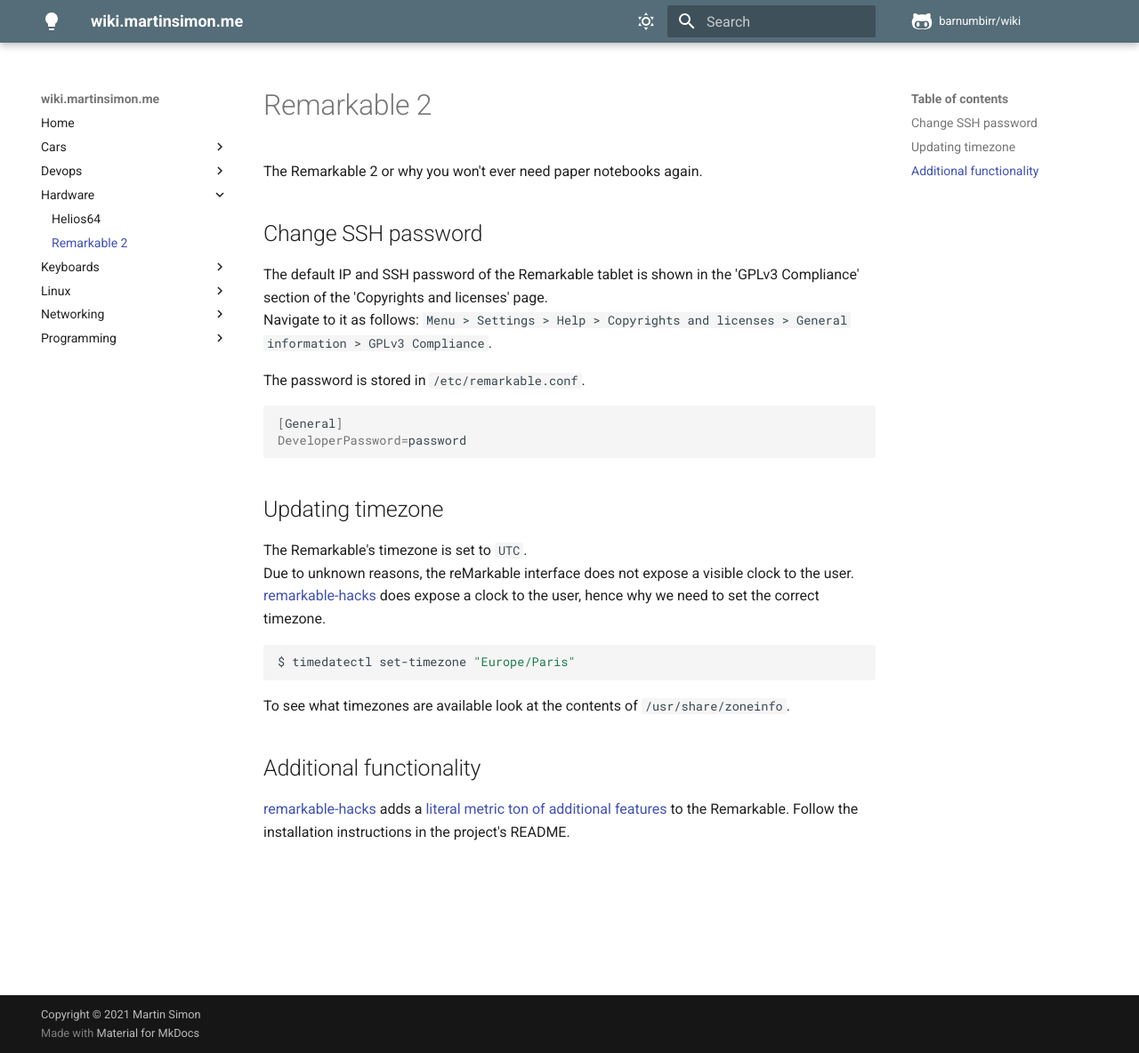
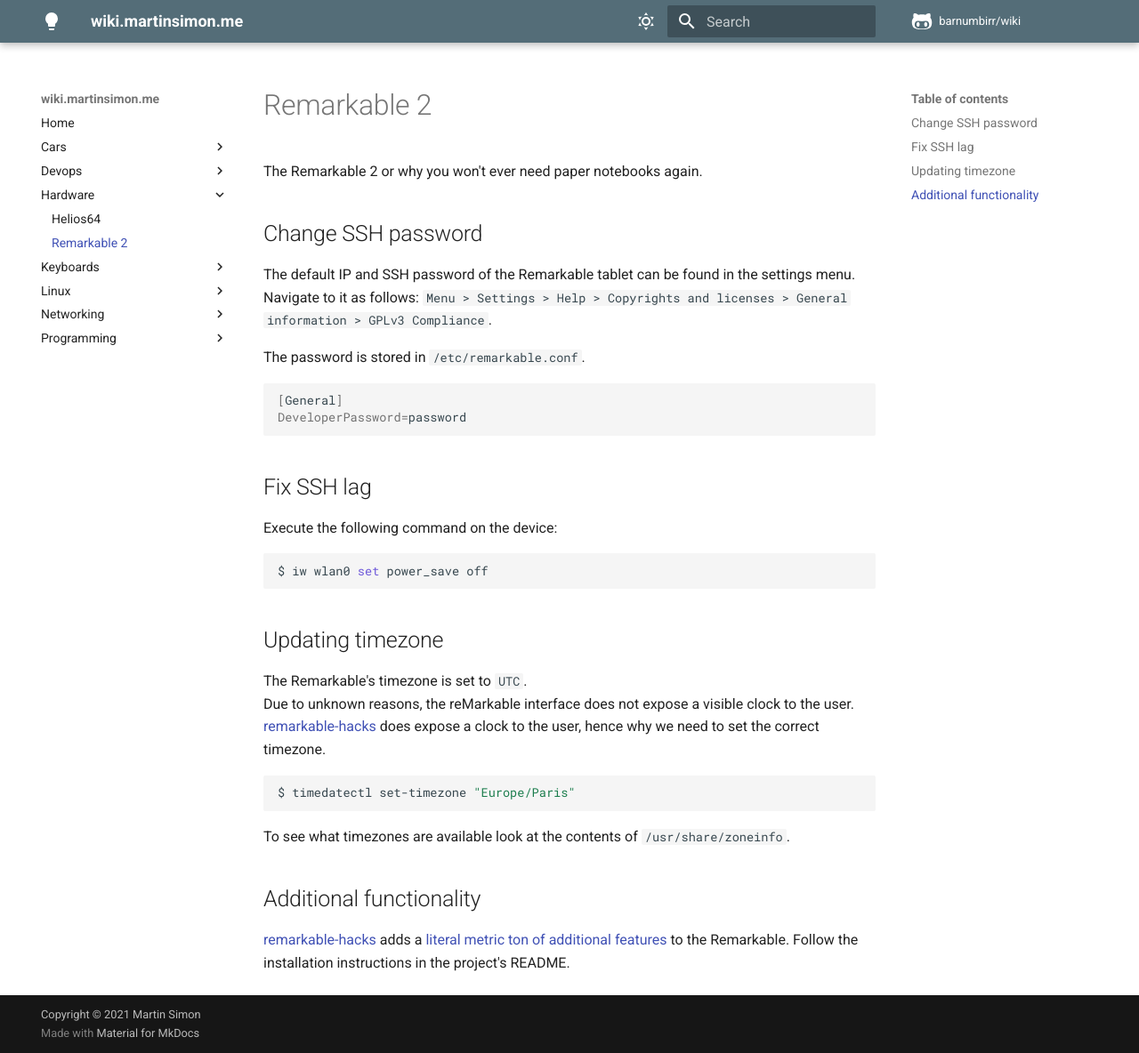
Before and after one commit to barnumbirr/wiki, an MkDocs documentation site: the page built from docs/hardware/remarkable2.md, in a window 1280 px wide and 1184 px high. Shown: the whole window at 89% size. Built offline with MkDocs 1.6.1 and Material for MkDocs 9.7.7, drawn with Linux system fonts in a browser that asks for light colours; comment, search, counter and statistics services are not loaded.

Commit message:
more Remarkable2 information

````diff
--- a/docs/hardware/remarkable2.md
+++ b/docs/hardware/remarkable2.md
@@ -8,8 +8,8 @@
 
 ## Change SSH password
 
-The default IP and SSH password of the Remarkable tablet is shown in the
-'GPLv3 Compliance' section of the 'Copyrights and licenses' page.
+The default IP and SSH password of the Remarkable tablet can be found in the
+settings menu.
 Navigate to it as follows: `Menu > Settings > Help > Copyrights and licenses >
 General information > GPLv3 Compliance`.
 
@@ -18,6 +18,14 @@
 ```bash
 [General]
 DeveloperPassword=password
+```
+
+## Fix SSH lag
+
+Execute the following command on the device:
+
+```bash
+$ iw wlan0 set power_save off
 ```
 
 ## Updating timezone
````
